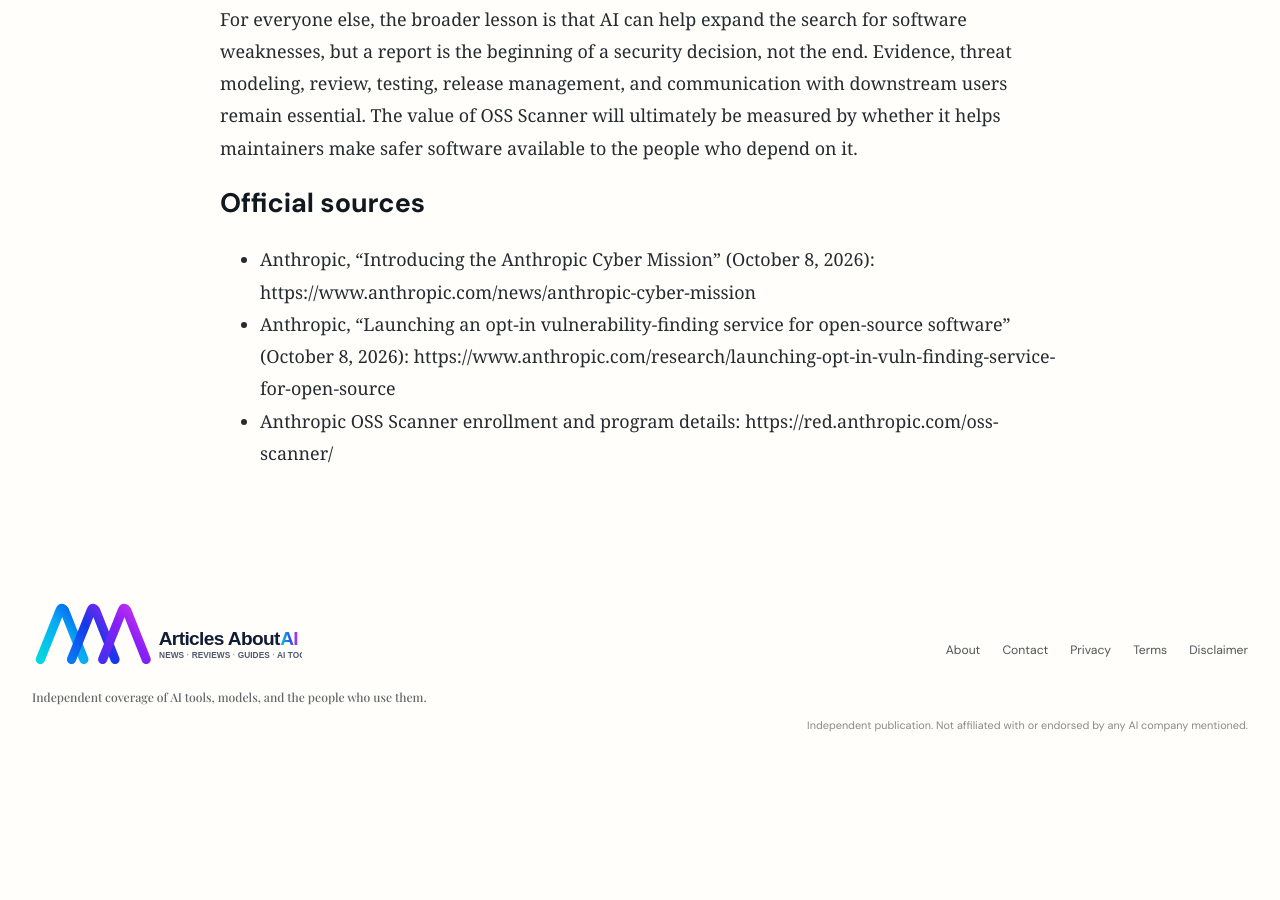
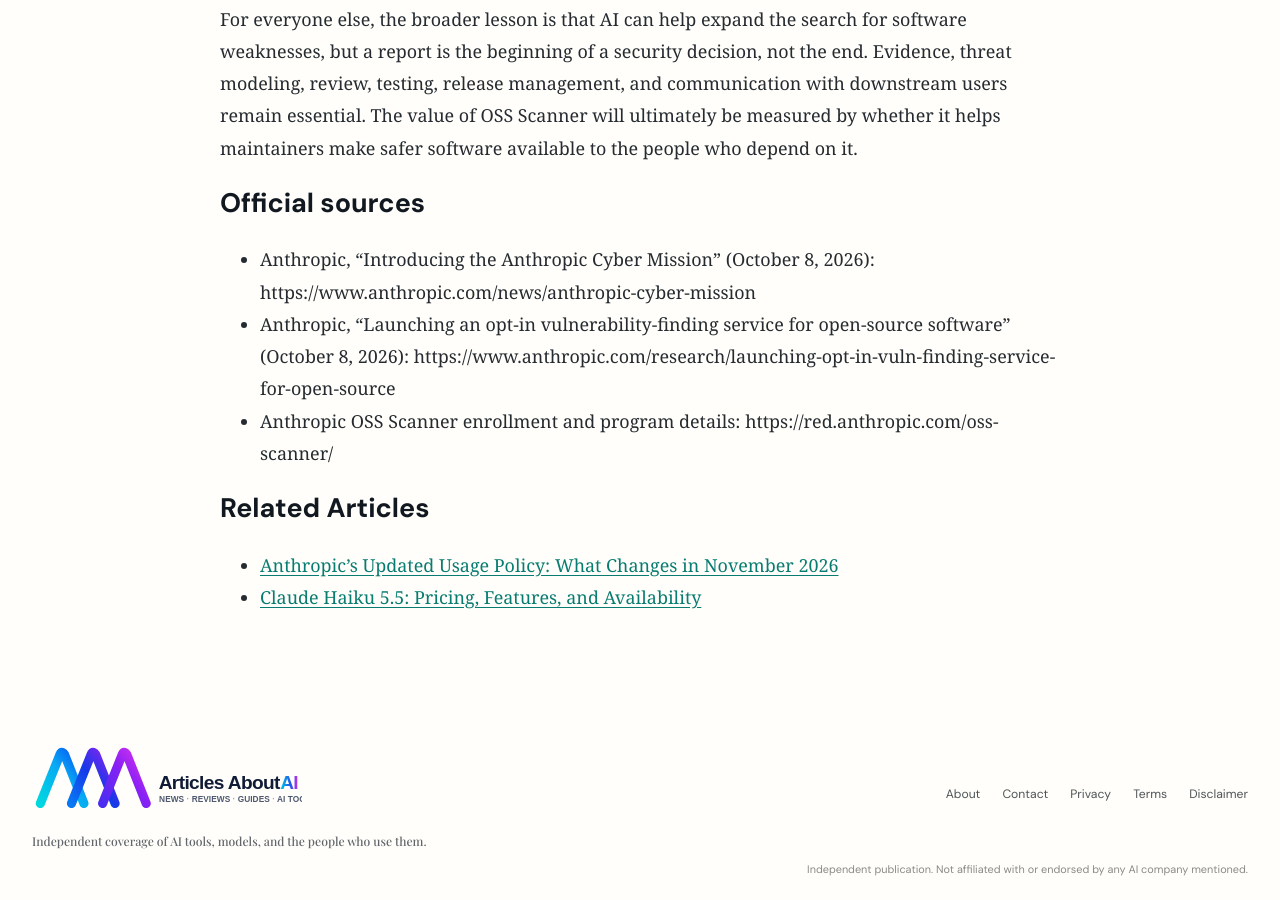
Before and after one commit to todaysnewsai/ChatGPTScope, a Jekyll site: the page built from _posts/2026-10-09-anthropic-cyber-mission-oss-scanner.md, in a window 1280 px wide and 900 px high, scrolled down 9612 px. Built offline with Jekyll 4.4.1, drawn with Linux system fonts in a browser that asks for light colours; before the commit the page ends 10368 px from its top, so only the background shows below that.

Commit message:
Add relevant internal links to article

```diff
--- a/_posts/2026-10-09-anthropic-cyber-mission-oss-scanner.md
+++ b/_posts/2026-10-09-anthropic-cyber-mission-oss-scanner.md
@@ -383,3 +383,8 @@
     https://www.anthropic.com/research/launching-opt-in-vuln-finding-service-for-open-source
 -   Anthropic OSS Scanner enrollment and program details:
     https://red.anthropic.com/oss-scanner/
+
+## Related Articles
+
+- [Anthropic’s Updated Usage Policy: What Changes in November 2026](https://articlesaboutai.com/news/2026/10/10/anthropic-usage-policy-update-november-2026/)
+- [Claude Haiku 5.5: Pricing, Features, and Availability](https://articlesaboutai.com/news/2026/10/10/claude-haiku-5-5-pricing-availability/)
```
